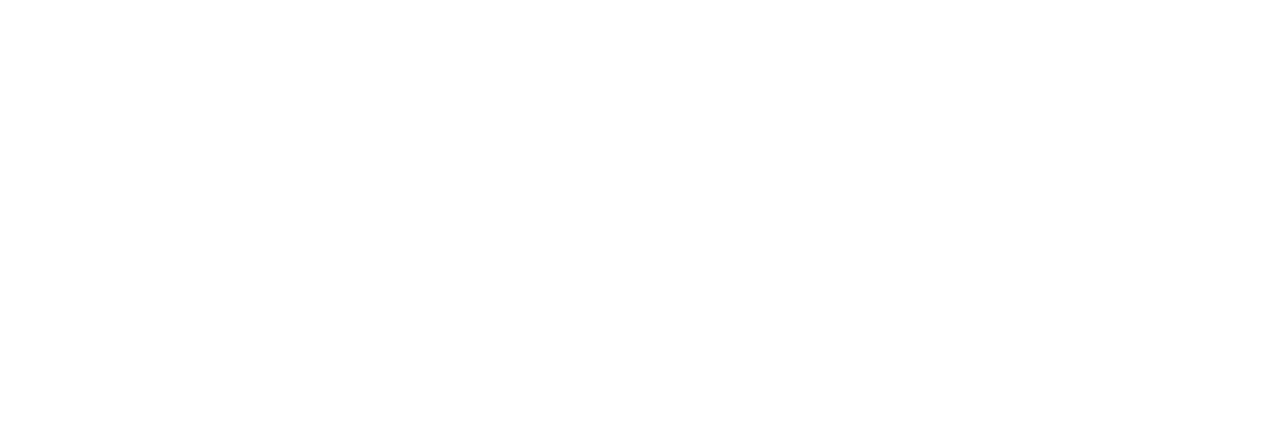
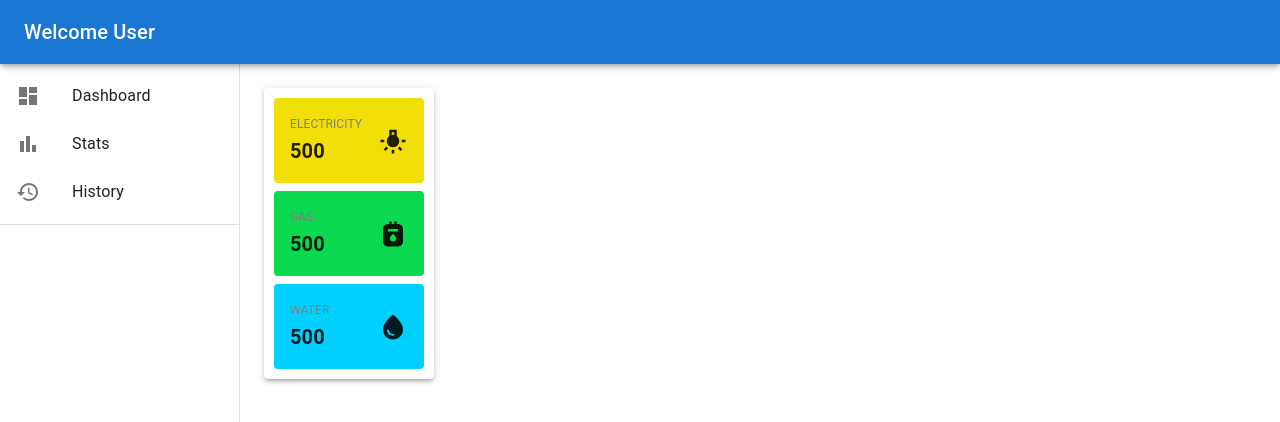
Before and after one commit to NimmalaD/sustainability-lifestyle-tracker-app, a React (Create React App) app in the folder frontend-app/: page /dashboard in a window 1280 px wide. Before the commit this address had no page. Shown: the top 422 px of the page. Built offline with nearby package versions, Linux system fonts and the light colour scheme.

Commit message:
started dashboard

```diff
--- a/frontend-app/src/App.js
+++ b/frontend-app/src/App.js
@@ -3,6 +3,7 @@
 import Home from "./components/home/Home";
 import Login from "./components/login/Login";
 import Signup from "./components/signup/Signup";
+import UserDashboard from "./components/dashboard/UserDashboard";
 function App() {
   return (
     <div className="App">
@@ -11,6 +12,7 @@
           <Route path="/" element={<Home></Home>} />
           <Route path="/login" element={<Login></Login>}></Route>
           <Route path="/signup" element={<Signup></Signup>}></Route>
+          <Route path="/dashboard" element={<UserDashboard></UserDashboard>}></Route>
         </Routes>
       </Router>
     </div>
--- /dev/null
+++ b/frontend-app/src/components/dashboard/UserDashboard.js
@@ -0,0 +1,68 @@
+import * as React from 'react';
+import Box from '@mui/material/Box';
+import Drawer from '@mui/material/Drawer';
+import AppBar from '@mui/material/AppBar';
+import CssBaseline from '@mui/material/CssBaseline';
+import Toolbar from '@mui/material/Toolbar';
+import List from '@mui/material/List';
+import Typography from '@mui/material/Typography';
+import Divider from '@mui/material/Divider';
+import ListItem from '@mui/material/ListItem';
+import ListItemButton from '@mui/material/ListItemButton';
+import ListItemIcon from '@mui/material/ListItemIcon';
+import ListItemText from '@mui/material/ListItemText';
+import DashboardIcon from '@mui/icons-material/Dashboard';
+import BarChartIcon from '@mui/icons-material/BarChart';
+import HistoryIcon from '@mui/icons-material/History';
+import CarbonFootprintDashboard from './carbonFootprints/CarbonFootprintDashboard';
+import Grid from '@mui/material/Grid2';
+
+const drawerWidth = 240;
+
+export default function UserDashboard() {
+  return (
+    <Box sx={{ display: 'flex' }}>
+      <CssBaseline />
+      <AppBar position="fixed" sx={{ zIndex: (theme) => theme.zIndex.drawer + 1 }}>
+        <Toolbar>
+          <Typography variant="h6" noWrap component="div">
+            Welcome User
+          </Typography>
+        </Toolbar>
+      </AppBar>
+      <Drawer
+        variant="permanent"
+        sx={{
+          width: drawerWidth,
+          flexShrink: 0,
+          [`& .MuiDrawer-paper`]: { width: drawerWidth, boxSizing: 'border-box' },
+        }}
+      >
+        <Toolbar />
+        <Box sx={{ overflow: 'auto' }}>
+          <List>
+            {['Dashboard', 'Stats', 'History'].map((text, index) => (
+              <ListItem key={text} disablePadding>
+                <ListItemButton>
+                  <ListItemIcon>
+                    {index === 0 && <DashboardIcon></DashboardIcon>}
+                    {index === 1 && <BarChartIcon></BarChartIcon>}
+                    {index === 2 && <HistoryIcon></HistoryIcon>}
+                  </ListItemIcon>
+                  <ListItemText primary={text} />
+                </ListItemButton>
+              </ListItem>
+            ))}
+          </List>
+          <Divider />
+        </Box>
+      </Drawer>
+      <Box component="main" sx={{ flexGrow: 1, p: 3 }}>
+        <Toolbar />
+        <Grid container spacing={2}>
+            <CarbonFootprintDashboard></CarbonFootprintDashboard>
+        </Grid>
+      </Box>
+    </Box>
+  );
+}
--- /dev/null
+++ b/frontend-app/src/components/dashboard/carbonFootprints/CarbonFootprintDashboard.js
@@ -0,0 +1,35 @@
+import React from "react";
+import Paper from "@mui/material/Paper";
+import { Box } from "@mui/material";
+import Grid from "@mui/material/Grid2";
+import Stack from "@mui/material/Stack";
+import TungstenIcon from '@mui/icons-material/Tungsten';
+import IndividualCarbonSummary from "./IndividualCarbonSummary";
+import GasMeterIcon from '@mui/icons-material/GasMeter';
+import WaterDropIcon from '@mui/icons-material/WaterDrop';
+
+const CarbonFootprintDashboard = () => {
+
+  return (
+    <Box>
+      <Paper elevation={3} sx={{padding:''}}>
+        <Stack
+          direction="column"
+          spacing={1}
+          sx={{
+            justifyContent: "center",
+            alignItems: "center",
+            padding: '10px',
+            width: '170px'
+          }}
+        >
+          <IndividualCarbonSummary name={'Electricity'} units={500} icon={TungstenIcon} color={'#F2DF07'}></IndividualCarbonSummary>
+          <IndividualCarbonSummary name={'Gas'} units={500} icon={GasMeterIcon} color={'#0BDA51'}></IndividualCarbonSummary>
+          <IndividualCarbonSummary name={'Water'} units={500} icon={WaterDropIcon} color={'#00d0ff'}></IndividualCarbonSummary>
+        </Stack>
+      </Paper>
+    </Box>
+  );
+};
+
+export default CarbonFootprintDashboard;
--- /dev/null
+++ b/frontend-app/src/components/dashboard/carbonFootprints/IndividualCarbonSummary.js
@@ -0,0 +1,33 @@
+import { Box, Typography } from '@mui/material';
+import React from 'react';
+
+const IndividualCarbonSummary = ({ name, units, icon: Icon, color }) => {
+  return (
+    <Box
+      sx={{
+        width: 150,
+        borderRadius: 1,
+        backgroundColor: color,
+        padding: 2, // Add padding for better spacing
+        display: 'flex',
+        justifyContent: 'space-between', // Align content and icon to left and right
+        alignItems: 'center',
+      }}
+    >
+      <Box sx={{ textAlign: 'start' }}>
+        <Typography
+          variant="subtitle1"
+          sx={{ fontSize: '12px', color: 'gray', textTransform: 'uppercase' }} // Capitalize the name
+        >
+          {name}
+        </Typography>
+        <Typography variant="h6" sx={{ fontSize: '20px', fontWeight: 'bold' }}>
+          {units}
+        </Typography>
+      </Box>
+      {Icon && <Icon sx={{ fontSize: 30 }} />}
+    </Box>
+  );
+};
+
+export default IndividualCarbonSummary;
```
